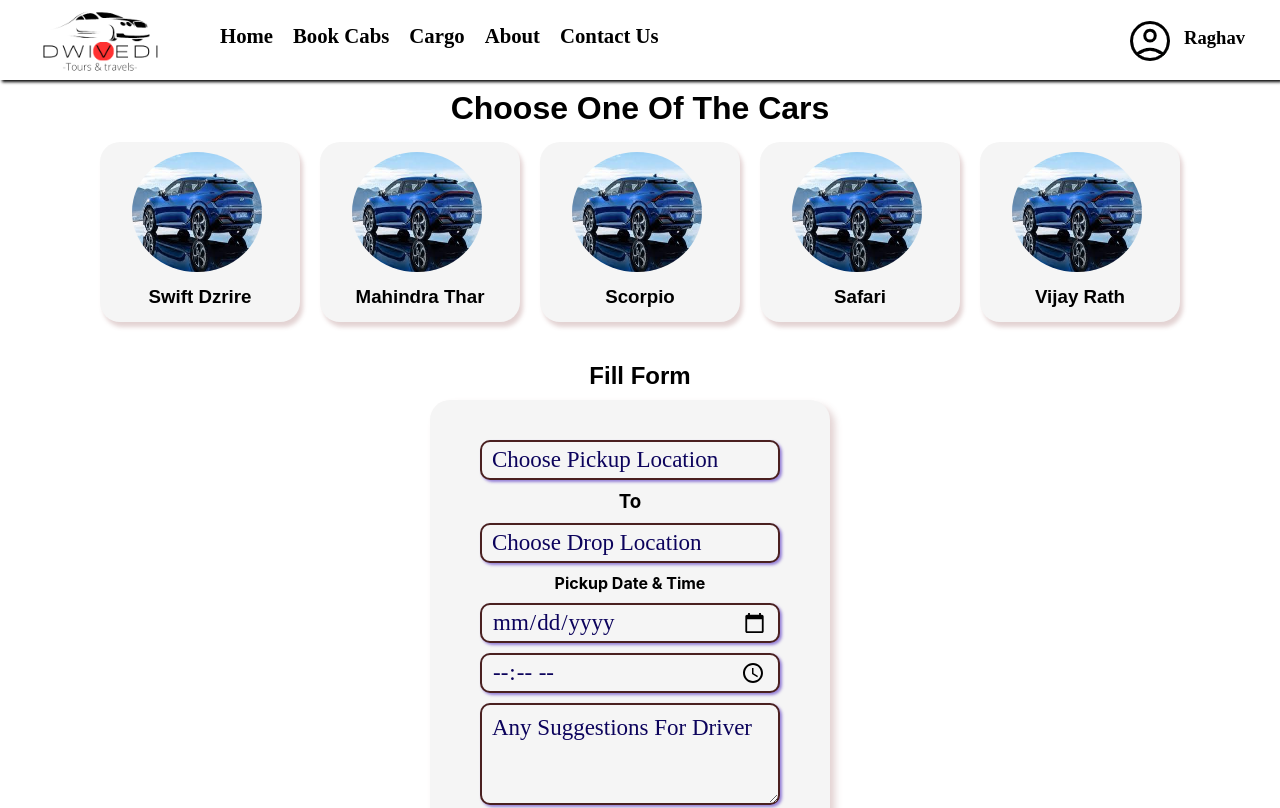
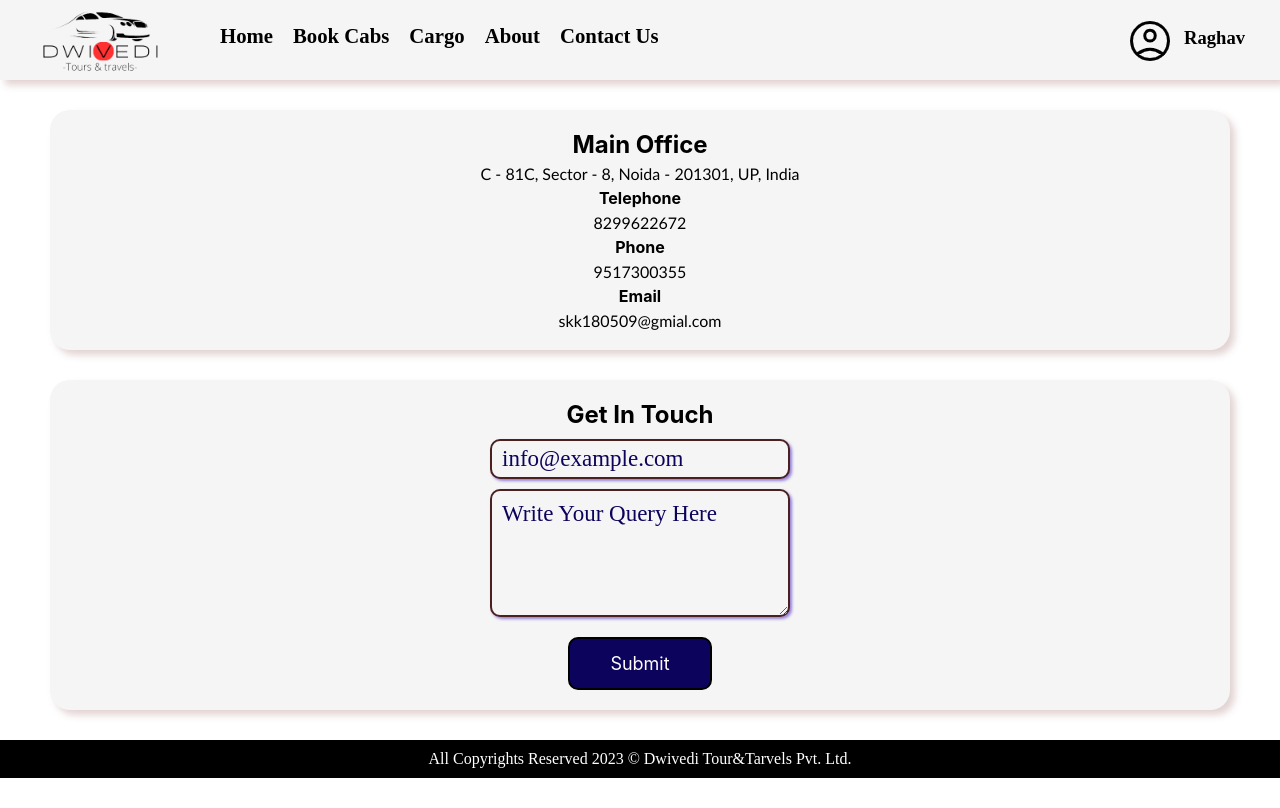
Before and after one commit to vimal20002/Dwivedi_tour-travels, a React (Create React App) app: page / in a window 1280 px wide. Shown: the top 808 px of the page. Built offline with nearby package versions, Linux system fonts and the light colour scheme; a web font is replaced by a local one.

Commit message:
about & contact page added

```diff
--- a/src/App.js
+++ b/src/App.js
@@ -1,7 +1,9 @@
 import './App.css';
+import About from './components/About';
 import Booking from './components/Booking';
+import Contact from './components/Contact';
 import Footer from './components/Footer';
-// import Home from './components/Home';
+import Home from './components/Home';
 import Navbar from './components/Navbar';
 
 
@@ -10,7 +12,9 @@
     <>
      <Navbar/>
      {/* <Home/>   */}
-      <Booking/>
+      {/* <Booking/>  */}
+      {/* <About/> */}
+      <Contact/>
      <Footer/>
     </>
   );
--- /dev/null
+++ b/src/components/About.jsx
@@ -0,0 +1,52 @@
+import './about.css'
+import insta from './images/instagram.png';
+import linkd from './images/linkedin.png'
+
+const About = () => {
+  return (
+    <div className='main-about'>
+          <div className="user-card">
+          <img src="https://ichef.bbci.co.uk/news/976/cpsprodpb/B7F6/production/_128049074_muskgetty.png"
+           alt="elon img" />
+         <h3 className='userCard-title'>Shubham Dwivedi</h3>
+         <h4>Founder & CEO</h4>
+         <div className="socials">
+            <img src={insta} alt="" />
+            <img src={linkd} alt="" />
+         </div>
+         <p>
+        All what one needs to enjoy holidays with loved ones? First, is to take a break from the routine schedule and second is to plan where to go? How to go? How to manage the trip? What options are there to choose from? How to get a trip within the budget? Which destination will be suitable as per interest of my family/group? What about the accommodation facilities at selected destination? I want to experience something new in this tour but what and how?
+
+
+The first step is quite easy to take but for second you need a genuine source to get information and as well to plan your trip. With innumerous tourist spots renowned across the world, it becomes really difficult for one to find the best among them. Now no more worries, as you can get all the solutions under one roof i.e. Dwivedi Tour&Travels.com, the other name for convenience in the domain of 24X7 online travel portals.
+        </p>
+        <img src="https://ichef.bbci.co.uk/news/976/cpsprodpb/B7F6/production/_128049074_muskgetty.png" alt="" />
+        <h3>Raghav Pandey</h3>
+        <h4>Developer</h4>
+        <div className="socials">
+            <img src={insta} alt="" />
+            <img src={linkd} alt="" />
+         </div>
+        <p>Lorem ipsum dolor sit amet consectetur adipisicing elit. Rem, veniam porro tenetur, inventore omnis tempore suscipit, quam hic et illo voluptatem! Odit a dolorum quisquam vel excepturi sunt dolorem? Ut?
+        Quaerat repudiandae amet eius optio autem explicabo natus reiciendis assumenda, recusandae facere molestias ut provident, tempore nihil nulla porro at qui perferendis! Id nobis consequatur in magni culpa totam dolore.
+        Asperiores magnam itaque eaque error quaerat eius pariatur corrupti labore vero voluptatibus assumenda et voluptatum accusantium quos, possimus repudiandae debitis dolore aliquam? Quia incidunt aspernatur dolorum est nulla, porro explicabo!
+        </p>
+        <img src="https://ichef.bbci.co.uk/news/976/cpsprodpb/B7F6/production/_128049074_muskgetty.png" alt="" />
+        <h3>Vimal Mishra</h3>
+        <h4>Developer</h4>
+        <div className="socials">
+            <img src={insta} alt="" />
+            <img src={linkd} alt="" />
+         </div>
+        <p>Lorem ipsum dolor sit amet consectetur adipisicing elit. Rem, veniam porro tenetur, inventore omnis tempore suscipit, quam hic et illo voluptatem! Odit a dolorum quisquam vel excepturi sunt dolorem? Ut?
+        Quaerat repudiandae amet eius optio autem explicabo natus reiciendis assumenda, recusandae facere molestias ut provident, tempore nihil nulla porro at qui perferendis! Id nobis consequatur in magni culpa totam dolore.
+        Asperiores magnam itaque eaque error quaerat eius pariatur corrupti labore vero voluptatibus assumenda et voluptatum accusantium quos, possimus repudiandae debitis dolore aliquam? Quia incidunt aspernatur dolorum est nulla, porro explicabo!
+        </p>
+      </div>
+
+
+    </div>
+  )
+}
+
+export default About
--- a/src/components/Booking.jsx
+++ b/src/components/Booking.jsx
@@ -18,7 +18,9 @@
         ]
   return (
     <>
-    <h1 className='choose-car'>Choose One Of The Cars</h1>
+    <br />
+    <h2 className='choose-car'>Choose One Of The Vehicles</h2>
+    <br />
     <div className="main-car">
     {
         carData.map((e)=>{
@@ -29,7 +31,6 @@
 
      <br/>
      <br/>
-     <h2 className='h2-heading'>Fill Form</h2>
      <div className="car-form">
      <input type="text" name='from' placeholder='Choose Pickup Location' />
      <h3 className='h4-heading'>To</h3>
@@ -38,7 +39,7 @@
      <input type="date" name="date"  />
      <input type="time" name="time" />
      <textarea name="suggestions" placeholder='Any Suggestions For Driver' cols="25" rows="3"/>
-     <div className="book-btn">Confirm Booking</div>
+     <div className="book-btn">Book Now</div>
     </div>
     </>
   )
--- a/src/components/Catalogue.jsx
+++ b/src/components/Catalogue.jsx
@@ -32,6 +32,9 @@
      ]
   return (<>
          <h1 className='main-heading'>Featured Tours</h1>
+         <br />
+         <br />
+         <hr />
         <h1 className="heading">Mountains</h1>
     <div className="catalogue">
     {dummyData.map((e)=>{
--- /dev/null
+++ b/src/components/Contact.jsx
@@ -0,0 +1,27 @@
+import React from 'react'
+import './contact.css'
+const Contact = () => {
+  return (
+    <>
+    <div className="main-contact">
+        <h2>Main Office</h2>
+        <p>C - 81C, Sector - 8,
+Noida - 201301, UP, India</p>
+<h4>Telephone</h4>
+<p>8299622672</p>
+<h4>Phone</h4>
+<p>9517300355</p>
+<h4>Email</h4>
+<p>skk180509@gmial.com</p>
+    </div>
+    <div className="getInTouch">
+        <h2>Get In Touch</h2>
+        <input type="email" name="email" id="email" placeholder='info@example.com' autoFocus/>
+        <textarea name="querry" id="qurry" cols="30" rows="4" placeholder='Write Your Query Here' autoFocus></textarea>
+        <div className="book-btn">Submit</div>
+    </div>
+    </>
+  )
+}
+
+export default Contact
--- /dev/null
+++ b/src/components/about.css
@@ -0,0 +1,32 @@
+.user-card img{
+width: 180px;
+height: 180px;
+border-radius: 50%;
+margin-top: 50px;
+}
+.user-card {
+    margin:30px 50px;
+    background-color: whitesmoke;
+    display: inline-flex;
+    flex-direction: column;
+    row-gap: 10px;
+    justify-content: center;
+    align-items: center;
+    border-radius: 20px;
+    box-shadow: 5px 5px 7px 0px rgba(225, 207, 207, 0.918);
+    padding: 20px;
+}
+.user-card p{
+    font-size: 20px;
+    font-family:'Segoe UI', Tahoma, Geneva, Verdana, sans-serif;
+    letter-spacing: 1px;
+}
+.socials img{
+    width: 40px;
+    height: 40px;
+    margin-top: 0px;
+}
+.socials{
+    display: inline-flex;
+    column-gap: 10px;
+}
--- a/src/components/booking.css
+++ b/src/components/booking.css
@@ -53,14 +53,15 @@
 .car-form{
     background-color: whitesmoke;
     box-shadow: 5px 5px 7px 0px rgba(225, 207, 207, 0.918);
-    display: inline-flex;
+    display: flex;
     border-radius: 20px;
     padding: 40px 50px;
-    margin-left: 430px;
+    margin: 0px 30px;
     flex-direction: column;
     row-gap: 10px;
     align-items: center;
     justify-content: center;
+    margin-bottom: 20px;
 }
 
 input{
@@ -103,11 +104,11 @@
     font-size: large;
     border-radius: 10px;
     margin-top:10px;
+    border: 2px black solid;
 }
 .book-btn:hover{
     background-color:whitesmoke;
     color:black;
-    border: 2px black solid;
     box-shadow:4px 4px 6px 0px rgba(120, 92, 205, 0.767);
 }
 @media screen and (max-width:1096px) {
--- a/src/components/cardelement.css
+++ b/src/components/cardelement.css
@@ -7,7 +7,8 @@
 .card-body{
     /* border: 2px solid red; */
     background-color: whitesmoke;
-    border-radius: 10px;
+    border-top-right-radius: 20px;
+    border-top-left-radius: 20px;
     position: relative;
     box-shadow: 8px 8px 10px 0px rgba(225, 207, 207, 0.918);
     display: inline-flex;
@@ -22,9 +23,7 @@
    margin-left: 10px;
 }
 .card-body:hover{
-    transform: scale(1.06);
-    transition-duration: 0.8s;
-    box-shadow: 8px 8px 10px 0px rgba(120, 92, 205, 0.767);
+    box-shadow: 10px 10px 12px 0px rgba(120, 92, 205, 0.767);
 }
 .book-now{
     font-family: 'Tilt Neon', cursive;
@@ -32,14 +31,16 @@
     top: 320px;
     left: 180px;
     font-size: 22px;
-    background-color: red;
+    background-color:rgb(12, 3, 92) ;
+    color:rgb(255, 253, 253);
     border-radius: 8px;
     padding: 5px;
-    color: white;
     box-shadow: 4px 4px 5px rgba(0, 0, 0, 0.702);
     cursor: pointer;
+    border: 2px black solid;
 }
 .book-now:hover{
-    background-color: white;
-    color: red;
+    background-color:whitesmoke;
+    color:black;
+    box-shadow:4px 4px 6px 0px rgba(120, 92, 205, 0.767);
 }
--- /dev/null
+++ b/src/components/contact.css
@@ -0,0 +1,29 @@
+.main-contact{
+    display: flex;
+    flex-direction: column;
+    row-gap: 5px;
+    justify-content: center;
+    align-items: center;
+    background-color: whitesmoke;
+    margin: 30px 50px;
+    padding: 20px;
+    border-radius: 20px;
+    box-shadow: 5px 5px 7px 0px rgba(225, 207, 207, 0.918);
+
+}
+.main-contact p{
+    font-family: 'Trebuchet MS', 'Lucida Sans Unicode', 'Lucida Grande', 'Lucida Sans', Arial, sans-serif;
+}
+.getInTouch{
+    display: flex;
+    flex-direction: column;
+    row-gap: 10px;
+    justify-content: center;
+    align-items: center;
+    background-color: whitesmoke;
+    padding: 20px;
+    margin: 30px 50px;
+    border-radius: 20px;
+    box-shadow: 5px 5px 7px 0px rgba(225, 207, 207, 0.918);
+
+}
--- a/src/components/navbar.css
+++ b/src/components/navbar.css
@@ -9,9 +9,9 @@
     overflow: hidden;
     flex-direction: row;
     column-gap: 20px;
-    background-color:white;
+    background-color:whitesmoke;
     height:80px;
-    box-shadow:2px 2px 3px 0px black;
+    box-shadow: 5px 5px 7px 0px rgba(225, 207, 207, 0.918);
 }
 .nav-options{
     display: flex;
@@ -111,12 +111,11 @@
     color: white;
     font-family: 'Tilt Neon', cursive;
     position: relative;
-    margin-top: 50px;
+    /* margin-top: 50px; */
     width: 100%;
     padding: 10px;
     text-align: center;
-    border-top-right-radius: 20px;
-    border-top-left-radius: 20px;
+
 }
 
 /* animations */
```
Also changed, not shown: src/components/images/instagram.png (added), src/components/images/linkedin.png (added).
